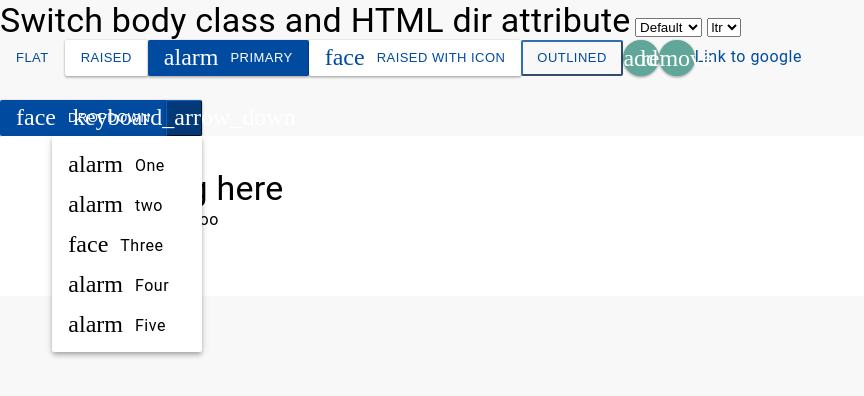
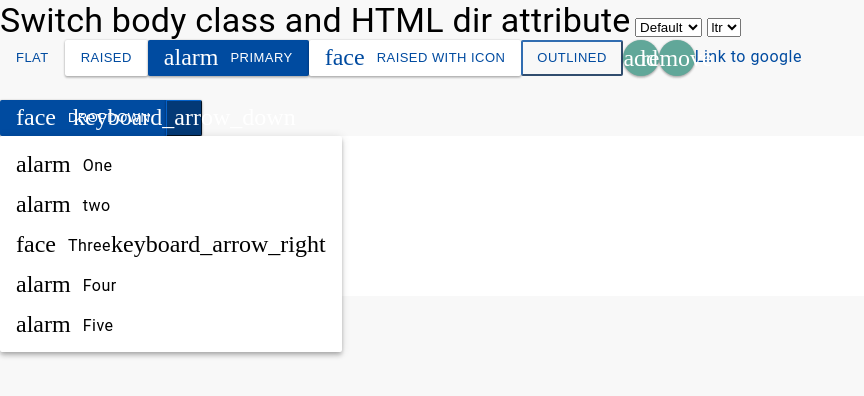
Before and after one commit to dhis2/ui-core, a React app: page / in a window 1280 px wide. Both pictures are taken after a click on the button "keyboard_arrow_down". Shown: the top 396 px of the page, without its empty margins (0-864 px from the left). Built offline with nearby package versions, Linux system fonts and the light colour scheme.

Commit message:
Nested menus with RTL support

```diff
--- a/src/App.js
+++ b/src/App.js
@@ -26,7 +26,16 @@ const dropdownOptions = [
         icon: 'alarm',
     },
     { value: 2, label: 'two', icon: 'alarm' },
-    { value: 3, label: 'Three', icon: 'face' },
+    {
+        value: 3,
+        label: 'Three',
+        icon: 'face',
+        menuItems: [
+            { value: 1, label: 'sub-one', icon: 'alarm' },
+            { value: 2, label: 'sub-two' },
+            { value: 1, label: 'sub-three', icon: 'alarm' },
+        ],
+    },
     { value: 4, label: 'Four', icon: 'alarm' },
     { value: 5, label: 'Five', icon: 'alarm' },
 ];
--- a/src/packages/Icon/index.js
+++ b/src/packages/Icon/index.js
@@ -1,15 +1,17 @@
 import React from 'react';
 import PropTypes from 'prop-types';
+import classNames from 'classnames';
 import './icon.css';
 
-const Icon = ({ name, ...rest }) => (
-    <i className="material-icons" {...rest}>
+const Icon = ({ name, className, ...rest }) => (
+    <i className={classNames('material-icons', className)} {...rest}>
         {name}
     </i>
 );
 
 Icon.propTypes = {
     name: PropTypes.string.isRequired,
+    className: PropTypes.string,
 };
 
 export default Icon;
--- a/src/packages/Menu/DropdownMenu.js
+++ b/src/packages/Menu/DropdownMenu.js
@@ -1,55 +1,41 @@
 import PropTypes from 'prop-types';
 import React, { Component } from 'react';
-import Menu from './Menu';
 import { Button } from '../Button';
 import { PRIMARY, RAISED } from '../Button/variants';
-import Popover from '../Popover';
+import PopoverMenu from './PopoverMenu';
 
 class DropdownMenu extends Component {
     constructor(props) {
         super(props);
         this.state = {
-            popupOpen: false,
+            popoverOpen: false,
         };
     }
 
-    openPopup = () => {
-        this.setState({ popupOpen: true });
+    openPopover = () => {
+        this.setState({ popoverOpen: true });
     };
+
     closePopover = () => {
-        this.setState({ popupOpen: false });
+        this.setState({ popoverOpen: false });
     };
 
     render() {
-        const {
-            options,
-            variant,
-            itemSelectHandler,
-            getAnchorRef,
-            ...props
-        } = this.props;
-        const { popupOpen } = this.state;
+        const { variant, ...props } = this.props;
+        const { popoverOpen } = this.state;
+
         return (
             <React.Fragment>
                 <Button
                     variant={variant}
                     icon="keyboard_arrow_down"
-                    onClick={this.openPopup}
+                    onClick={this.openPopover}
                 />
-                <Popover
-                    open={popupOpen}
+                <PopoverMenu
+                    {...props}
+                    open={popoverOpen}
                     closePopover={this.closePopover}
-                    getAnchorRef={getAnchorRef}
-                    anchorAttachPoint={{ vertical: 'bottom', horizontal: 'right' }}
-                    popoverAttachPoint={{ vertical: 'top', horizontal: 'right' }}
-                >
-                    <Menu
-                        options={options}
-                        itemSelectHandler={itemSelectHandler}
-                        closePopover={this.closePopover}
-                        {...props}
-                    />
-                </Popover>
+                />
             </React.Fragment>
         );
     }
@@ -57,9 +43,6 @@ class DropdownMenu extends Component {
 
 DropdownMenu.propTypes = {
     variant: PropTypes.oneOf([PRIMARY, RAISED]).isRequired,
-    options: PropTypes.array.isRequired,
-    getAnchorRef: PropTypes.func.isRequired,
-    itemSelectHandler: PropTypes.func,
 };
 
 export default DropdownMenu;
--- a/src/packages/Menu/MenuItem.js
+++ b/src/packages/Menu/MenuItem.js
@@ -1,6 +1,7 @@
-import React, { Component } from 'react';
+import React, { Component, isValidElement, Fragment } from 'react';
 import PropTypes from 'prop-types';
 import Icon from '../Icon';
+import SubMenu from './SubMenu';
 
 class MenuItem extends Component {
     selectHandler = event => {
@@ -8,25 +9,36 @@ class MenuItem extends Component {
         const { value, selectHandler } = option;
         const handler = selectHandler || itemSelectHandler;
         handler(event, value, this.props.option);
-        closePopover();
+        closePopover && closePopover();
     };
 
-    renderOptionFromObject() {
-        const { label, icon } = this.props.option;
+    renderMenuItemContent() {
+        const { option, secundaryIcon } = this.props;
+
+        if (isValidElement(option)) {
+            return option;
+        }
+
+        const { label, icon } = option;
         return (
-            <React.Fragment>
+            <Fragment>
                 {icon && <Icon name={icon} />}
                 {label}
-            </React.Fragment>
+                {secundaryIcon && <Icon className="secundary" name={secundaryIcon} />}
+            </Fragment>
         );
     }
 
     render() {
-        const { option } = this.props;
+        const { option, itemSelectHandler } = this.props;
+
+        if (option.menuItems) {
+            return <SubMenu {...option} itemSelectHandler={itemSelectHandler} />;
+        }
 
         return (
             <li className="d2ui-menu-item" onClick={this.selectHandler}>
-                {React.isValidElement(option) ? option : this.renderOptionFromObject()}
+                {this.renderMenuItemContent()}
             </li>
         );
     }
@@ -39,11 +51,14 @@ MenuItem.propTypes = {
             label: PropTypes.string,
             icon: PropTypes.string,
             selectHandler: PropTypes.func,
+            menuItems: PropTypes.arrayOf(
+                PropTypes.oneOfType([PropTypes.element, PropTypes.object])
+            ),
         }),
         PropTypes.element,
     ]),
     itemSelectHandler: PropTypes.func,
-    closePopover: PropTypes.func.isRequired,
+    closePopover: PropTypes.func,
 };
 
 export default MenuItem;
--- /dev/null
+++ b/src/packages/Menu/PopoverMenu.js
@@ -0,0 +1,41 @@
+import React from 'react';
+import PropTypes from 'prop-types';
+import Menu from './Menu';
+import Popover from '../Popover';
+
+const PopoverMenu = ({
+    open,
+    getAnchorRef,
+    closePopover,
+    anchorAttachPoint,
+    popoverAttachPoint,
+    ...props
+}) => (
+    <Popover
+        open={open}
+        closePopover={closePopover}
+        getAnchorRef={getAnchorRef}
+        anchorAttachPoint={anchorAttachPoint}
+        popoverAttachPoint={popoverAttachPoint}
+    >
+        <Menu closePopover={closePopover} {...props} />
+    </Popover>
+);
+
+PopoverMenu.propTypes = {
+    open: PropTypes.bool.isRequired,
+    options: PropTypes.array.isRequired,
+    getAnchorRef: PropTypes.func.isRequired,
+    itemSelectHandler: PropTypes.func,
+    closePopover: PropTypes.func.isRequired,
+    anchorAttachPoint: PropTypes.object,
+    popoverAttachPoint: PropTypes.object,
+};
+
+PopoverMenu.defaultProps = {
+    open: PropTypes.bool.isRequired,
+    anchorAttachPoint: { vertical: 'bottom', horizontal: 'right' },
+    popoverAttachPoint: { vertical: 'top', horizontal: 'right' },
+};
+
+export default PopoverMenu;
--- /dev/null
+++ b/src/packages/Menu/SubMenu.js
@@ -0,0 +1,63 @@
+import PropTypes from 'prop-types';
+import React, { Component, Fragment } from 'react';
+import { isRtl } from '../../utils';
+import PopoverMenu from './PopoverMenu';
+import MenuItem from './MenuItem';
+
+class SubMenu extends Component {
+    constructor(props) {
+        super(props);
+        this.state = {
+            popoverOpen: false,
+        };
+    }
+
+    openPopover = () => {
+        this.setState({ popoverOpen: true });
+    };
+
+    closePopover = () => {
+        this.setState({ popoverOpen: false });
+    };
+
+    getAnchorRef = () => this.anchorRef;
+    setAnchorRef = node => (this.anchorRef = node);
+
+    getSubMenuItemIconForDir() {
+        return isRtl() ? 'keyboard_arrow_left' : 'keyboard_arrow_right';
+    }
+
+    render() {
+        const { value, label, icon, menuItems } = this.props;
+        const option = {
+            value,
+            label,
+            icon,
+            selectHandler: this.openPopover,
+        };
+        const anchorAttachPoint = { vertical: 'top', horizontal: 'right' };
+        const popoverAttachPoint = { vertical: 'top', horizontal: 'left' };
+
+        return (
+            <Fragment>
+                <MenuItem
+                    option={option}
+                    secundaryIcon={this.getSubMenuItemIconForDir()}
+                    ref={this.setAnchorRef}
+                />
+                <PopoverMenu
+                    getAnchorRef={this.getAnchorRef}
+                    options={menuItems}
+                    open={this.state.popoverOpen}
+                    closePopover={this.closePopover}
+                    anchorAttachPoint={anchorAttachPoint}
+                    popoverAttachPoint={popoverAttachPoint}
+                />
+            </Fragment>
+        );
+    }
+}
+
+SubMenu.propTypes = {};
+
+export default SubMenu;
--- a/src/packages/Menu/index.js
+++ b/src/packages/Menu/index.js
@@ -1 +1,4 @@
 export { default as DropdownMenu } from './DropdownMenu';
+export { default as Menu } from './Menu';
+export { default as MenuItem } from './MenuItem';
+export { default as PopoverMenu } from './PopoverMenu';
--- a/src/packages/Menu/menu.css
+++ b/src/packages/Menu/menu.css
@@ -18,5 +18,10 @@
         pointer-events: none;
         line-height: 2rem;
         margin-right: 0.75rem;
+
+        &.secundary {
+            margin-left: auto;
+            margin-right: 0;
+        }
     }
 }
--- a/src/packages/Popover/computePosition.js
+++ b/src/packages/Popover/computePosition.js
@@ -1,3 +1,5 @@
+import { isRtl } from '../../utils';
+
 export const TOP = 'top';
 export const MIDDLE = 'middle';
 export const BOTTOM = 'bottom';
@@ -6,6 +8,10 @@ export const CENTER = 'center';
 export const RIGHT = 'right';
 
 export default function(targetEl, anchorEl, anchorAttachPoint, popoverAttachPoint) {
+    if (isRtl()) {
+        flipHorizontal([anchorAttachPoint, popoverAttachPoint]);
+    }
+
     const anchorPosition = getAnchorPosition(anchorEl, anchorAttachPoint);
     const virtualPosition = getRelativePosition(
         targetEl,
@@ -15,6 +21,16 @@ export default function(targetEl, anchorEl, anchorAttachPoint, popoverAttachPoin
     const restrictedPosition = getWindowContainedPosition(virtualPosition);
 
     return restrictedPosition;
+}
+
+function flipHorizontal(attachPoints) {
+    attachPoints.forEach(point => {
+        if (point.horizontal === LEFT) {
+            point.horizontal = RIGHT;
+        } else if (point.horizontal === RIGHT) {
+            point.horizontal = LEFT;
+        }
+    });
 }
 
 function getAnchorPosition(el, anchorAttachPoint) {
--- a/src/packages/Popover/popover.css
+++ b/src/packages/Popover/popover.css
@@ -1,7 +1,5 @@
 .d2ui-popover-overlay {
     position: fixed;
-    top: 0;
-    left: 0;
     width: 100%;
     height: 100%;
     z-index: 100;
@@ -12,8 +10,6 @@
     min-width: 1rem;
     position: absolute;
     z-index: 101;
-    top: 0;
-    left: 0;
     opacity: 0.4;
     transition: opacity 150ms ease-in-out;
 }
--- a/src/utils/index.js
+++ b/src/utils/index.js
@@ -1 +1,2 @@
 export { default as developerWarning } from './developerWarning';
+export { default as isRtl } from './isRtl';
--- /dev/null
+++ b/src/utils/isRtl.js
@@ -0,0 +1,2 @@
+const isRtl = () => document.documentElement.getAttribute('dir') === 'rtl';
+export default isRtl;
```
